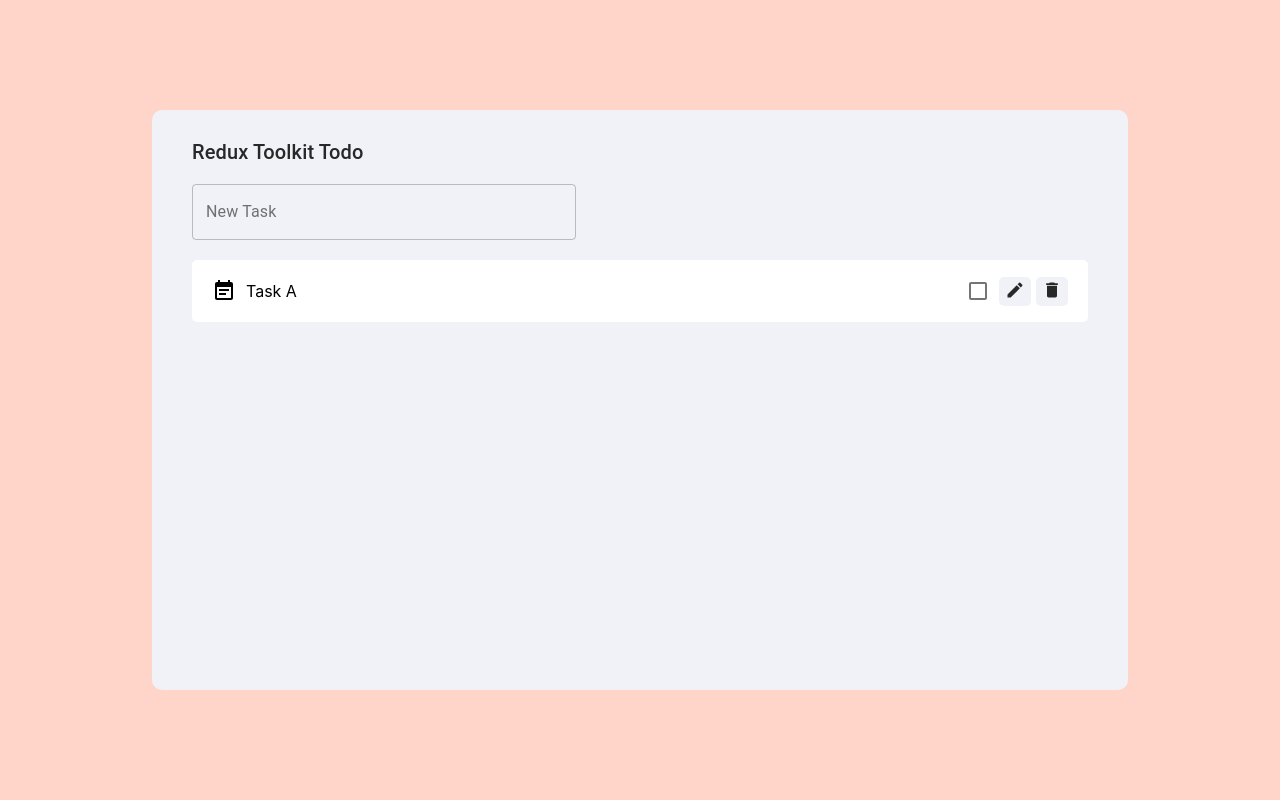
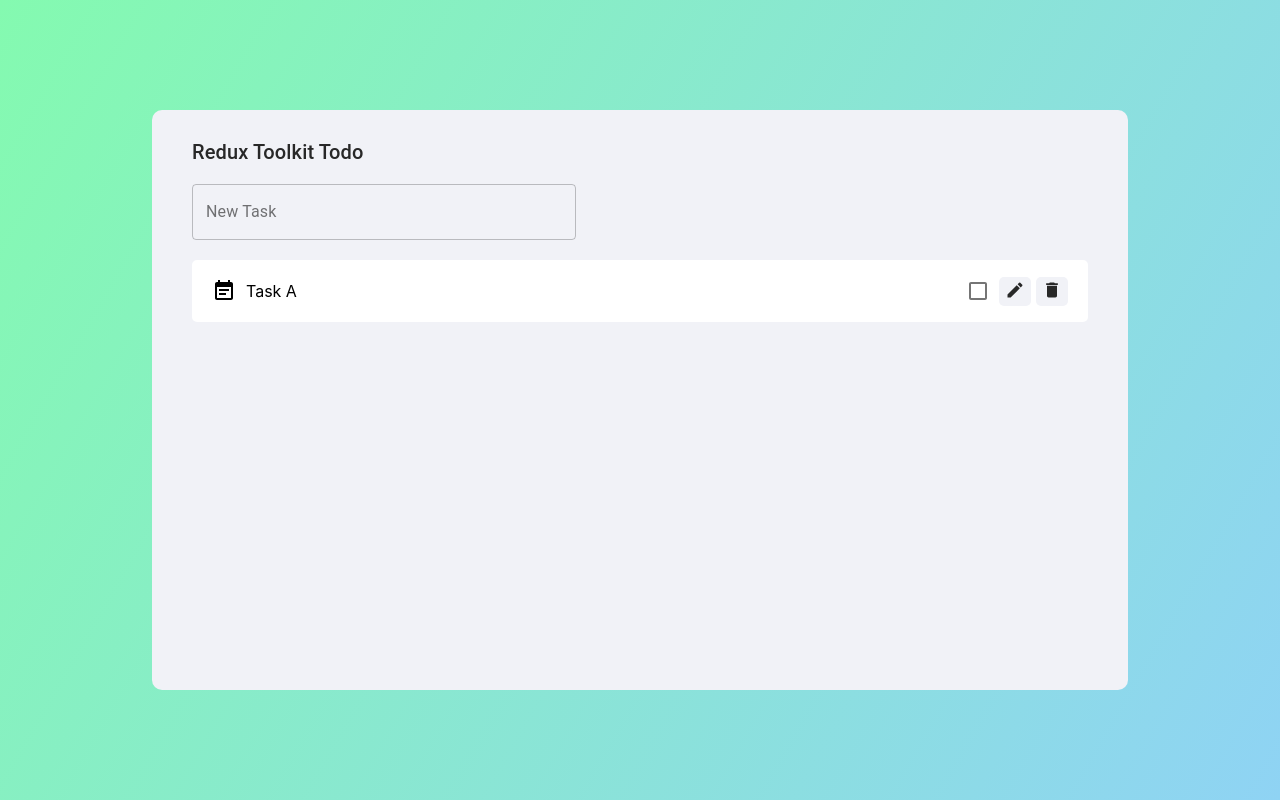
Before and after one commit to kameoman/toolkit-todo, a React (Create React App) app: page / in a window 1280 px wide. Built offline with nearby package versions, Linux system fonts and the light colour scheme.

Commit message:
todolist完成

```diff
--- a/src/App.module.scss
+++ b/src/App.module.scss
@@ -1,5 +1,6 @@
 .root {
-  background-color: #ffd5c9;
+  background-image: linear-gradient(120deg, #84fab0 0%, #8fd3f4 100%);
+  // background-color: #ffd5c9;
   height: 100vh;
   width: 100vw;
   display: flex;
--- a/src/features/task/taskForm/TaskForm.module.scss
+++ b/src/features/task/taskForm/TaskForm.module.scss
@@ -29,7 +29,8 @@
 
       .submit_button {
         margin-bottom: 10px;
-        background-color: #ffd5c9;
+        background-image: linear-gradient(120deg, #84fab0 0%, #8fd3f4 100%);
+        // background-color: #ffd5c9;
         color: #ffffff;
       }
 
--- a/src/features/task/taskItem/TaskItem.tsx
+++ b/src/features/task/taskItem/TaskItem.tsx
@@ -9,6 +9,7 @@
   selectTask,
   completeTask,
   handleModalOpen,
+  deleteTask,
   selectIsModalOpen,
 } from "../taskSlice";
 import TaskForm from "../taskForm/TaskForm";
@@ -46,7 +47,7 @@
           <EditIcon className={styles.icon} />
         </button>
         <button
-          onClick={() => console.log(`delete ${task.id}`)}
+          onClick={() => dispatch(deleteTask(task))}
           className={styles.delete_button}
         >
           <DeleteIcon className={styles.icon} />
--- a/src/features/task/taskSlice.ts
+++ b/src/features/task/taskSlice.ts
@@ -60,12 +60,17 @@
         task.completed = !task.completed;
       }
     },
+    // taskの削除
+    deleteTask: (state, action) => {
+      state.tasks = state.tasks.filter((t) => t.id !== action.payload.id);
+    },
   },
 });
 
 export const {
   createTask,
   editTask,
+  deleteTask,
   completeTask,
   selectTask,
   handleModalOpen,
```
